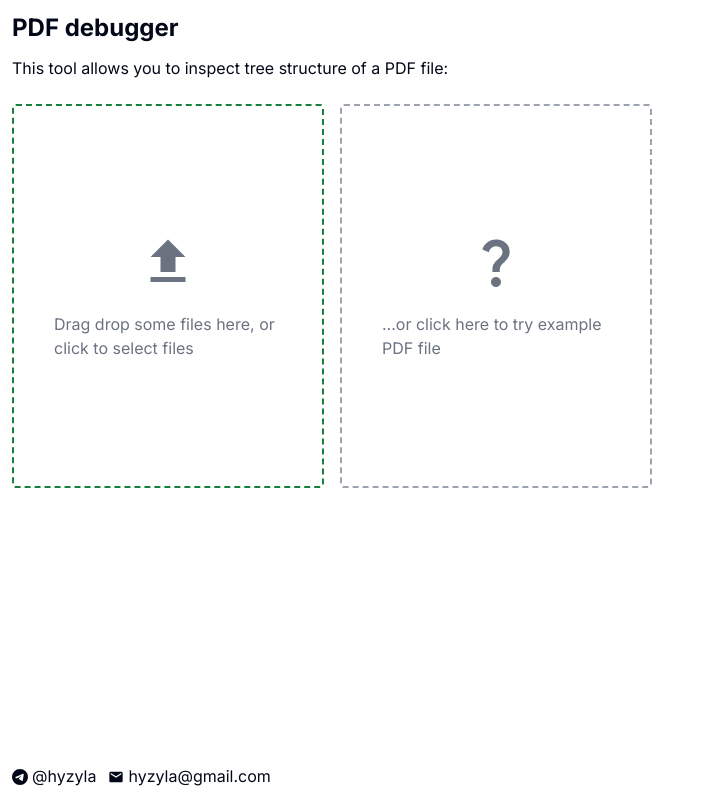
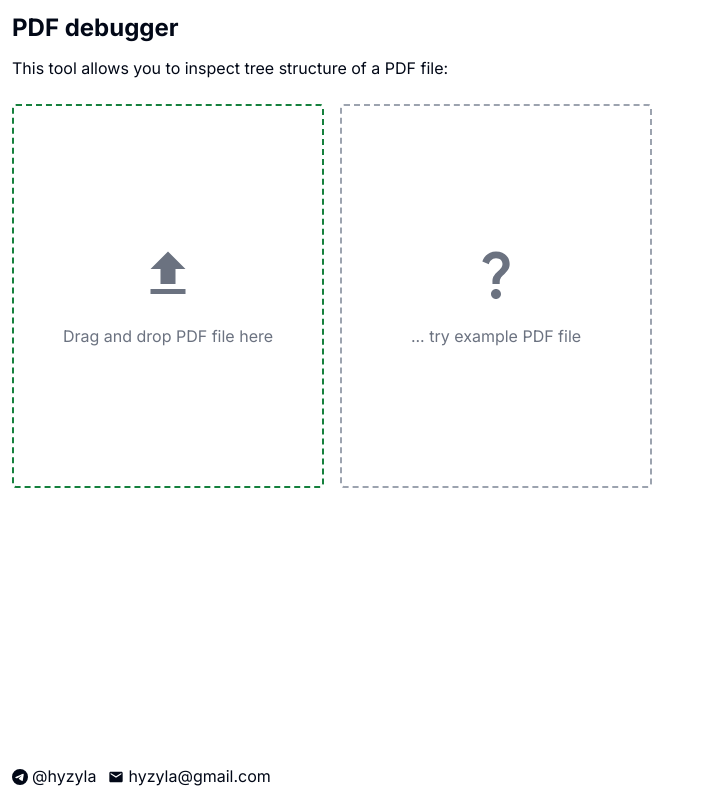
Before and after one commit to hyzyla/pdf-debugger, a Next.js app: page / in a window 1280 px wide. Shown: the whole page, without its empty margins (0-703 px from the left). Built offline with nearby package versions, Linux system fonts and the light colour scheme; no server answers.

Commit message:
Update texts 🍞

```diff
--- a/src/components/SourceViewer.tsx
+++ b/src/components/SourceViewer.tsx
@@ -38,7 +38,7 @@ function PDFDropzone(props: { onDrop: (file: Blob) => void }) {
     >
       <input {...getInputProps()} />
       <MdUpload className="text-6xl" />
-      <p>Drag drop some files here, or click to select files</p>
+      <p>Drag and drop PDF file here</p>
     </div>
   );
 }
@@ -50,7 +50,7 @@ function PDFDropzoneTryExample(props: { onExample: () => void }) {
       onClick={props.onExample}
     >
       <MdQuestionMark className="text-6xl" />
-      <p>...or click here to try example PDF file</p>
+      <p className="text-center">... try example PDF file</p>
     </div>
   );
 }
```
